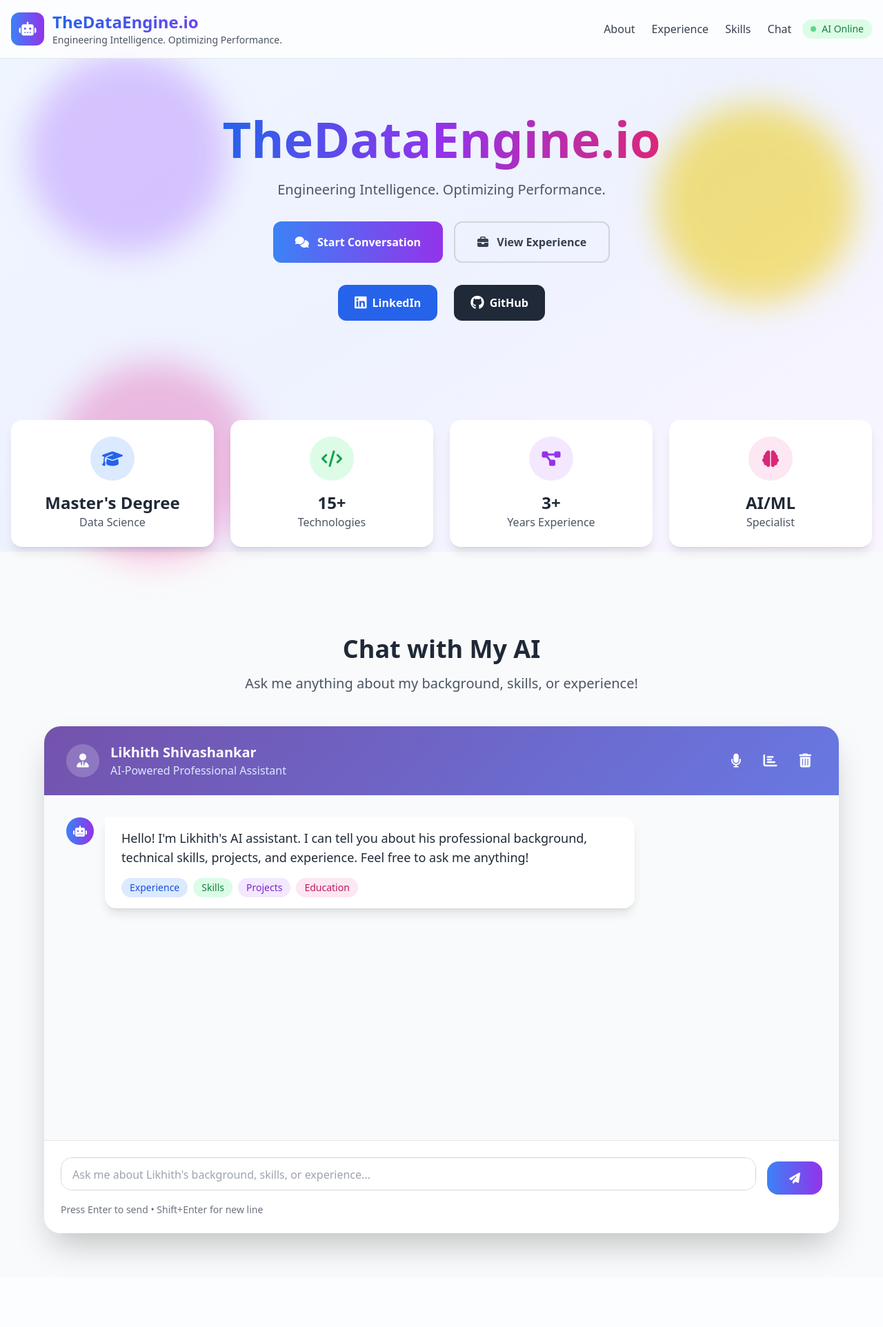
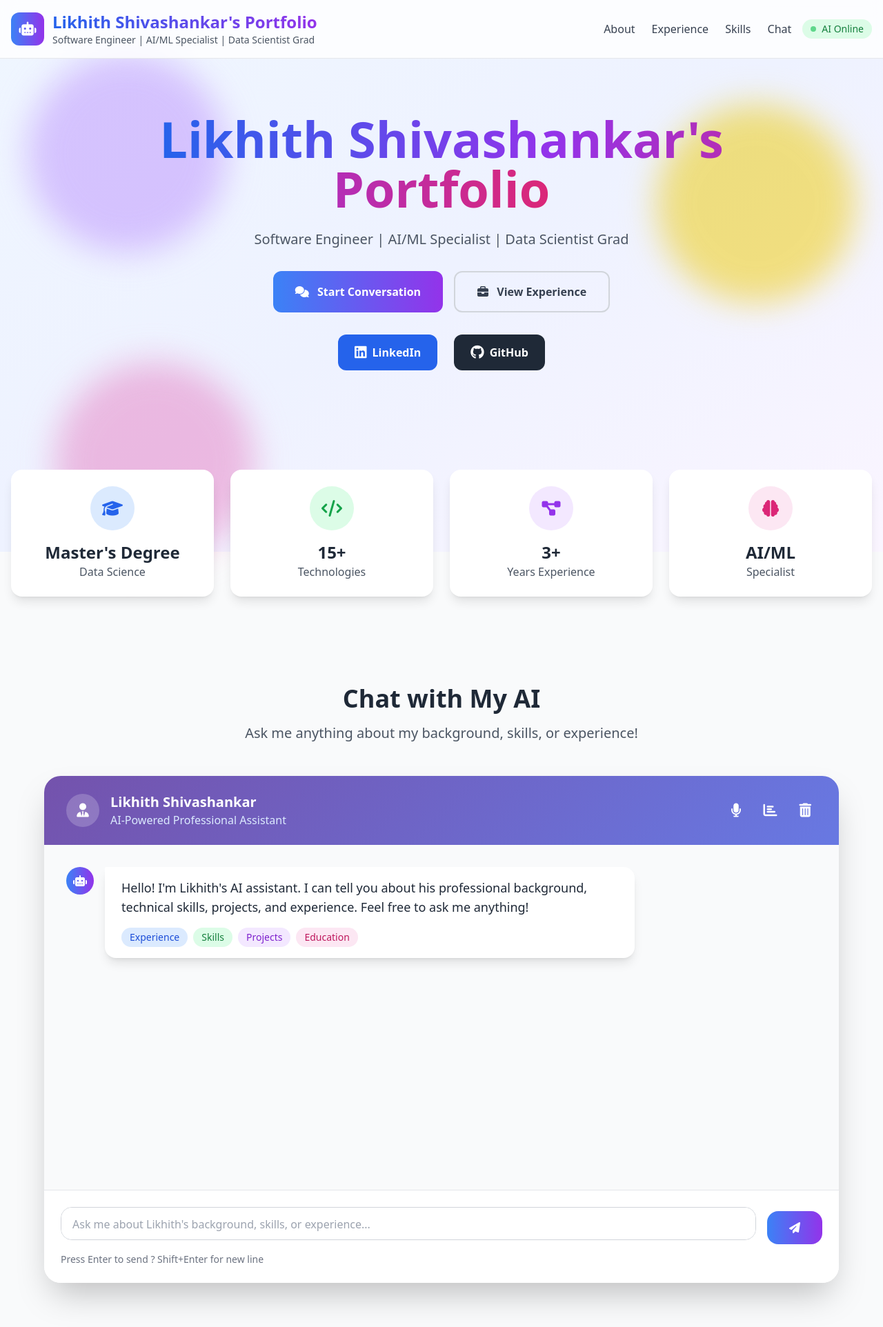
Before and after one commit to LIKHITH20/Interactive-Portfolio, a Flask app: page / in a window 1280 px wide. Shown: the whole page at 69% size. Before the commit the page ends 1828 px from the top, so only its background shows below. Run offline with Flask 3, Linux system fonts and the light colour scheme; data that the repository does not hold is empty; some libraries are stand-ins or nearby versions.

Commit message:
Refactor: Update portfolio branding and titles to Likhith Shivashankar
Co-authored-by: likhithshivashankar <likhithshivashankar@gmail.com>

```diff
--- a/templates/ai-ml-specialist.html
+++ b/templates/ai-ml-specialist.html
@@ -3,7 +3,7 @@
 <head>
     <meta charset="UTF-8">
     <meta name="viewport" content="width=device-width, initial-scale=1.0">
-    <title>AI/ML Specialist - TheDataEngine.io | Engineering Intelligence. Optimizing Performance.</title>
+    <title>AI/ML Specialist - Likhith Shivashankar's Portfolio | Software Engineer | AI/ML Specialist | Data Scientist Grad</title>
     <script src="https://cdn.tailwindcss.com"></script>
     <link href="https://cdnjs.cloudflare.com/ajax/libs/font-awesome/6.4.0/css/all.min.css" rel="stylesheet">
     <script>
@@ -116,9 +116,9 @@
                     </div>
                     <div>
                         <h1 class="text-2xl font-bold bg-gradient-to-r from-purple-600 to-blue-600 bg-clip-text text-transparent">
-                            TheDataEngine.io
+                            Likhith Shivashankar's Portfolio
                         </h1>
-                        <p class="text-sm text-gray-600">Engineering Intelligence. Optimizing Performance.</p>
+                        <p class="text-sm text-gray-600">Software Engineer | AI/ML Specialist | Data Scientist Grad</p>
                     </div>
                 </div>
                 <div class="flex items-center space-x-4">
--- a/templates/experience.html
+++ b/templates/experience.html
@@ -3,7 +3,7 @@
 <head>
     <meta charset="UTF-8">
     <meta name="viewport" content="width=device-width, initial-scale=1.0">
-    <title>Experience - TheDataEngine.io | Engineering Intelligence. Optimizing Performance.</title>
+    <title>Experience - Likhith Shivashankar's Portfolio | Software Engineer | AI/ML Specialist | Data Scientist Grad</title>
     <script src="https://cdn.tailwindcss.com"></script>
     <link href="https://cdnjs.cloudflare.com/ajax/libs/font-awesome/6.4.0/css/all.min.css" rel="stylesheet">
     <script>
@@ -136,9 +136,9 @@
                     </div>
                     <div>
                         <h1 class="text-2xl font-bold bg-gradient-to-r from-blue-600 to-purple-600 bg-clip-text text-transparent">
-                            TheDataEngine.io
+                            Likhith Shivashankar's Portfolio
                         </h1>
-                        <p class="text-sm text-gray-600">Engineering Intelligence. Optimizing Performance.</p>
+                        <p class="text-sm text-gray-600">Software Engineer | AI/ML Specialist | Data Scientist Grad</p>
                     </div>
                 </div>
                 <div class="flex items-center space-x-4">
--- a/templates/index.html
+++ b/templates/index.html
@@ -3,7 +3,7 @@
 <head>
     <meta charset="UTF-8">
     <meta name="viewport" content="width=device-width, initial-scale=1.0">
-    <title>TheDataEngine.io - Engineering Intelligence. Optimizing Performance.</title>
+    <title>Likhith Shivashankar's Portfolio - Software Engineer | AI/ML Specialist | Data Scientist Grad</title>
     <script src="https://cdn.tailwindcss.com"></script>
     <link href="https://cdnjs.cloudflare.com/ajax/libs/font-awesome/6.4.0/css/all.min.css" rel="stylesheet">
     <script src="https://cdn.jsdelivr.net/npm/chart.js"></script>
@@ -131,9 +131,9 @@
                     </div>
                     <div>
                         <h1 class="text-2xl font-bold bg-gradient-to-r from-blue-600 to-purple-600 bg-clip-text text-transparent">
-                            TheDataEngine.io
+                            Likhith Shivashankar's Portfolio
                         </h1>
-                        <p class="text-sm text-gray-600">Engineering Intelligence. Optimizing Performance.</p>
+                        <p class="text-sm text-gray-600">Software Engineer | AI/ML Specialist | Data Scientist Grad</p>
                     </div>
                 </div>
                 <div class="flex items-center space-x-4">
@@ -158,11 +158,11 @@
             <div class="max-w-4xl mx-auto">
                 <h2 class="text-5xl md:text-7xl font-bold mb-6">
                     <span class="bg-gradient-to-r from-blue-600 via-purple-600 to-pink-600 bg-clip-text text-transparent">
-                        TheDataEngine.io
+                        Likhith Shivashankar's Portfolio
                     </span>
                 </h2>
                 <p class="text-xl text-gray-600 mb-8 max-w-2xl mx-auto">
-                    Engineering Intelligence. Optimizing Performance.
+                    Software Engineer | AI/ML Specialist | Data Scientist Grad
                 </p>
                 <div class="flex flex-col sm:flex-row gap-4 justify-center mb-8">
                     <button onclick="scrollToChat()" class="bg-gradient-to-r from-blue-500 to-purple-600 text-white px-8 py-4 rounded-xl font-semibold hover:from-blue-600 hover:to-purple-700 transition-all duration-300 transform hover:scale-105">
@@ -306,7 +306,7 @@
                             </button>
                         </div>
                         <div class="mt-3 flex items-center justify-between text-sm text-gray-500">
-                            <span>Press Enter to send • Shift+Enter for new line</span>
+                            <span>Press Enter to send ? Shift+Enter for new line</span>
                             <span id="responseTime" class="hidden">Response time: <span id="timeValue">0</span>s</span>
                         </div>
                     </div>
--- a/templates/masters-degree.html
+++ b/templates/masters-degree.html
@@ -3,7 +3,7 @@
 <head>
     <meta charset="UTF-8">
     <meta name="viewport" content="width=device-width, initial-scale=1.0">
-    <title>Master's Degree in Data Science - AskLikhith | All Questions, Zero Searching</title>
+    <title>Master's Degree in Data Science - Likhith Shivashankar's Portfolio | Software Engineer | AI/ML Specialist | Data Scientist Grad</title>
     <script src="https://cdn.tailwindcss.com"></script>
     <link href="https://cdnjs.cloudflare.com/ajax/libs/font-awesome/6.4.0/css/all.min.css" rel="stylesheet">
     <script>
@@ -128,9 +128,9 @@
                     </div>
                     <div>
                         <h1 class="text-2xl font-bold bg-gradient-to-r from-blue-600 to-indigo-600 bg-clip-text text-transparent">
-                            AskLikhith
+                            Likhith Shivashankar's Portfolio
                         </h1>
-                        <p class="text-sm text-gray-600">All Questions, Zero Searching</p>
+                        <p class="text-sm text-gray-600">Software Engineer | AI/ML Specialist | Data Scientist Grad</p>
                     </div>
                 </div>
                 <div class="flex items-center space-x-4">
--- a/templates/skills.html
+++ b/templates/skills.html
@@ -3,7 +3,7 @@
 <head>
     <meta charset="UTF-8">
     <meta name="viewport" content="width=device-width, initial-scale=1.0">
-    <title>Skills - TheDataEngine.io | Engineering Intelligence. Optimizing Performance.</title>
+    <title>Skills - Likhith Shivashankar's Portfolio | Software Engineer | AI/ML Specialist | Data Scientist Grad</title>
     <script src="https://cdn.tailwindcss.com"></script>
     <link href="https://cdnjs.cloudflare.com/ajax/libs/font-awesome/6.4.0/css/all.min.css" rel="stylesheet">
     <script>
@@ -113,9 +113,9 @@
                     </div>
                     <div>
                         <h1 class="text-2xl font-bold bg-gradient-to-r from-blue-600 to-purple-600 bg-clip-text text-transparent">
-                            TheDataEngine.io
+                            Likhith Shivashankar's Portfolio
                         </h1>
-                        <p class="text-sm text-gray-600">Engineering Intelligence. Optimizing Performance.</p>
+                        <p class="text-sm text-gray-600">Software Engineer | AI/ML Specialist | Data Scientist Grad</p>
                     </div>
                 </div>
                 <div class="flex items-center space-x-4">
```
Also changed, not shown: templates/about.html (+6 -6 lines).
